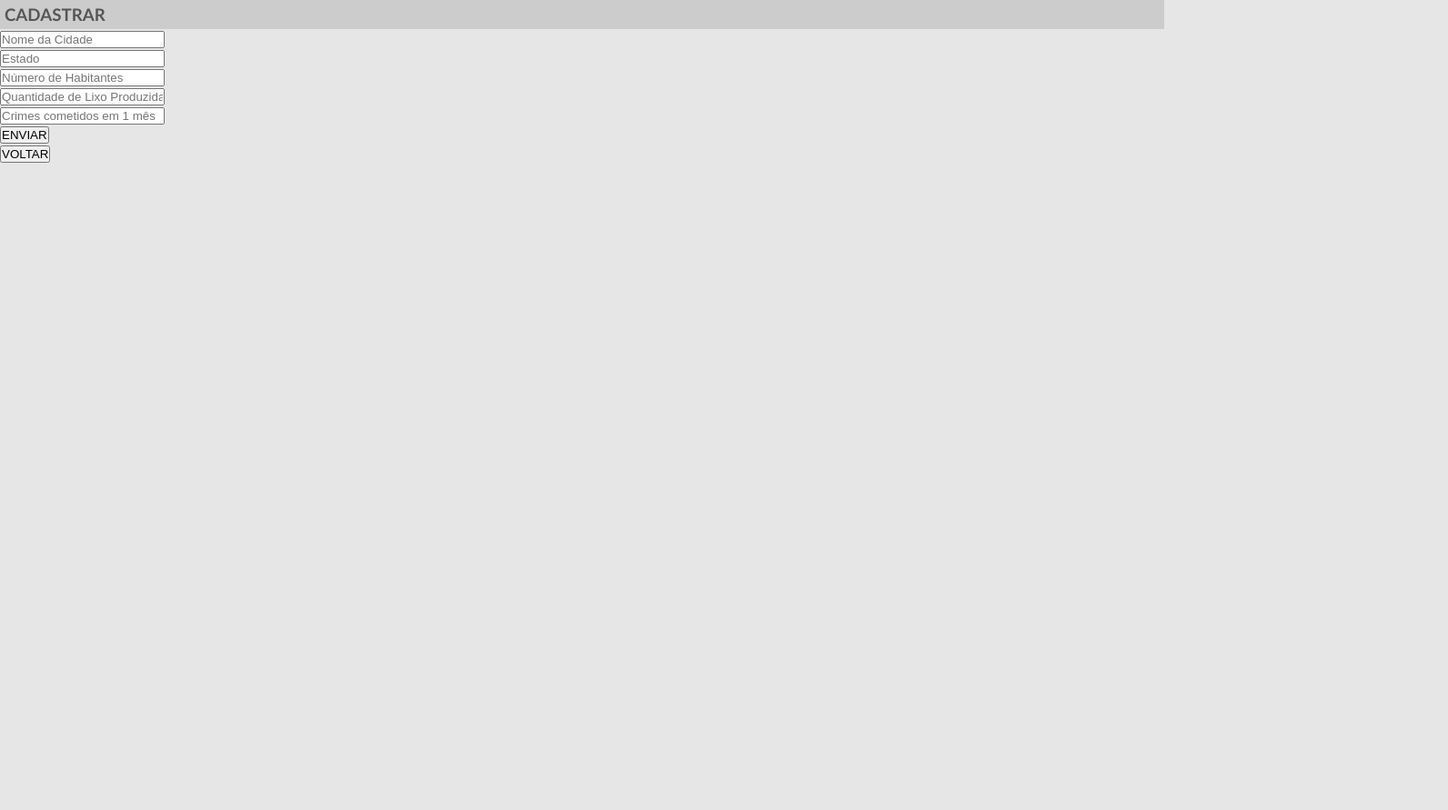
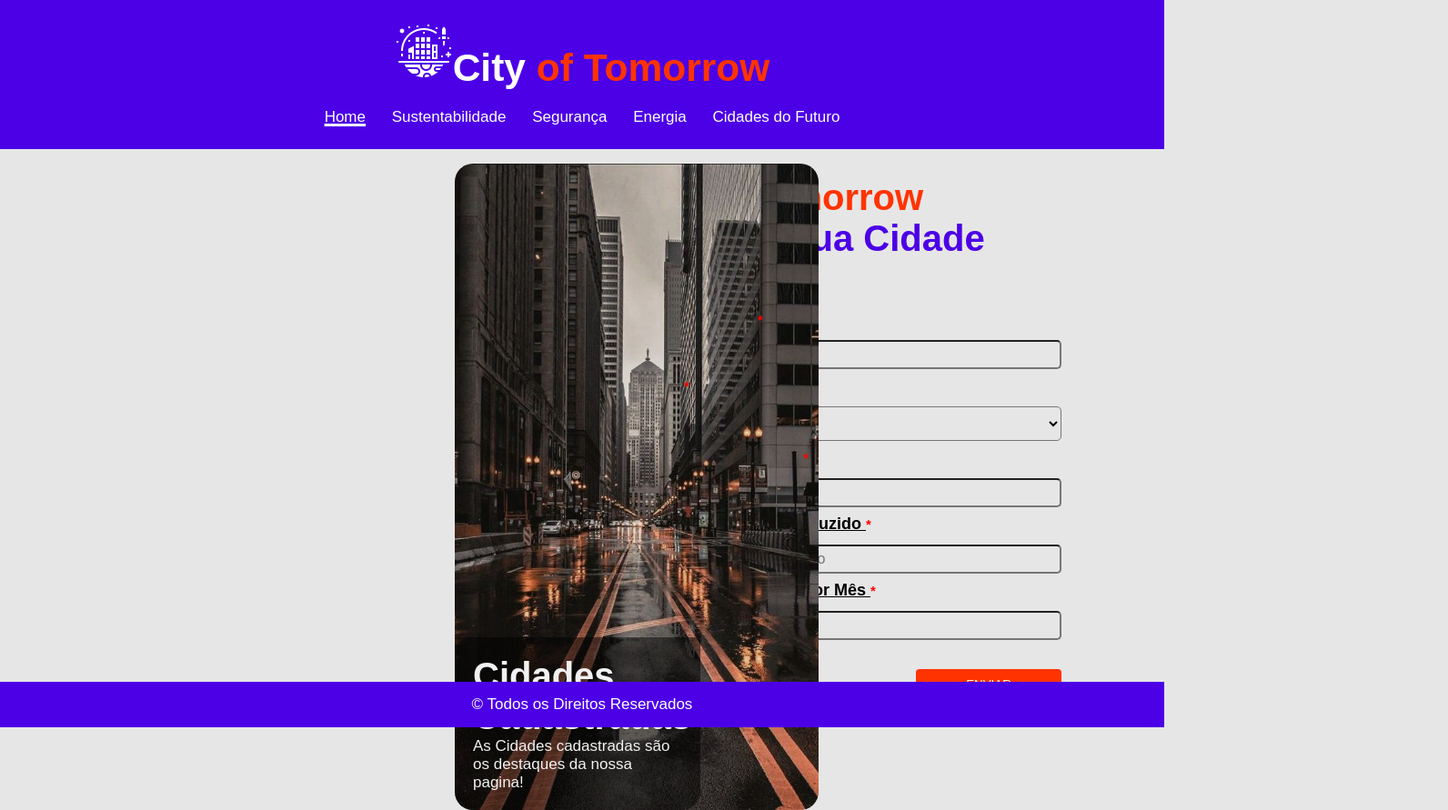
Before and after one commit to CaahCamargo/ODS11_Projeto_PHP, a plain HTML site: page formulario.html in a window 1280 px wide. Shown: the whole page at 91% size, 1592 px wide, since content can reach past the window. Before the commit the page ends 800 px from the top, so only its background shows below. Drawn offline with Linux system fonts and the light colour scheme.

Commit message:
ajustes formulario

```diff
--- /dev/null
+++ b/css/formulario.css
@@ -0,0 +1,187 @@
+.forms-div {
+    margin-top: 0.5rem;
+    display: grid;
+    place-content: center;
+}
+
+.formGrid{
+    display: grid;
+    grid-template-columns: repeat(2, 1fr);
+}
+
+.formGridValores{
+    display: grid;
+    grid-template-columns: repeat(3, 1fr);
+}
+
+.label-form {
+    font-weight: bold;
+    font-size: 18px;
+    margin-bottom: 12px;
+    text-decoration: underline;
+}
+
+.selectInput{
+    background: transparent;
+    width: 30rem;
+    height: 2.4rem;
+    border-radius: 5px;
+}
+
+.input-form {
+    background-color: transparent !important;
+    height: 2rem;
+    border-radius: 5px;
+    padding-left: 0.2rem;
+    width: 30rem;
+}
+
+
+.input-form::placeholder {
+  font-size: 16px;
+}
+
+
+.tooltip {
+    position: relative;
+    display: inline-block;
+    color: red;
+    margin-bottom: 0;
+}
+
+.tooltip .tooltiptext {
+    visibility: hidden;
+    width: 120px;
+    background-color: #555;
+    color: #fff;
+    text-align: center;
+    border-radius: 6px;
+    padding: 5px 0;
+    position: absolute;
+    z-index: 1;
+    bottom: 125%;
+    left: 50%;
+    margin-left: -60px;
+    opacity: 0;
+    transition: opacity 0.3s;
+    line-height: 18px;
+}
+
+.tooltip .tooltiptext::after {
+    content: "";
+    position: absolute;
+    top: 100%;
+    left: 50%;
+    margin-left: -5px;
+    border-width: 5px;
+    border-style: solid;
+    border-color: #555 transparent transparent transparent;
+}
+
+.tooltip:hover .tooltiptext {
+    visibility: visible;
+    opacity: 1;
+}
+
+#btn-voltar{
+    margin-top: 2rem;
+    margin-left: 1.5rem;
+    width: 10rem;
+    height: 2rem;
+    border-radius: 4px;
+    color: #fff;
+    background: #4c00e6;
+    border: #4c00e6;
+    margin-bottom: 5rem;
+}
+
+#btn-enviar{
+    margin-top: 2rem;
+    float: right;
+    width: 10rem;
+    height: 2rem;
+    border-radius: 4px;
+    color: #fff;
+    background: #ff3300;
+    border: #ff3300;
+}
+
+#imgHero{
+    /* width: 100%; */
+    /* margin-left: auto;
+    display: flex;
+    margin-right: auto;
+    border-radius: 20px;
+    margin-top: 1rem; */
+
+    width: 400px;
+    display: flex;
+    border-radius: 20px;
+    margin-top: 1rem;
+    margin-left: 20rem;
+}
+
+#cadastroCidade{
+    font-size: 40px;
+    font-weight: bold;
+}
+
+* {
+    box-sizing: border-box;
+  }
+
+  body {
+    font-family: Arial;
+    font-size: 17px;
+  }
+
+  .containerIMG {
+    position: relative;
+    width: 50%;
+    margin-left: auto;
+    margin-right: auto;
+  }
+
+  .container img {vertical-align: middle;}
+
+  .container .content {
+    /* position: absolute;
+    bottom: 0;
+    background: rgb(0, 0, 0);
+    background: rgba(0, 0, 0, 0.5);
+    color: #f1f1f1;
+    width: 100%;
+    padding: 20px;
+    border-radius: 0 0 20px 20px; */
+    position: absolute;
+    bottom: 0;
+    background: rgb(0, 0, 0);
+    background: rgba(0, 0, 0, 0.5);
+    color: #f1f1f1;
+    width: 75%;
+    margin-left: 20rem;
+    padding: 20px;
+    border-radius: 0 0 20px 20px;
+  }
+
+  #cadastrarCidades{
+    display: grid;
+    grid-template-columns: repeat(2, 1fr);
+
+  }
+
+.contactForm{
+    float: left;
+    margin-top: 3rem;
+  }
+
+#titleForm{
+    font-size: 40px;
+    font-weight: bold;
+    color: #4c00e6;
+    margin-top: 1rem;
+}
+
+#titleForm span{
+    color: #ff3300;
+}
--- a/css/style.css
+++ b/css/style.css
@@ -41,11 +41,6 @@ a:hover{
     padding: 8px 12px;
 }
 
-#cabecalho a:hover{
-    color: #f7b600;
-    background: #ffffff;
-}
-
 #cabecalho{
     background-color: #4c00e6;
     padding: 15px;
@@ -84,6 +79,9 @@ a:hover{
     text-align: center;
     padding: 15px;
     color: #ffffff;
+    width: 100%;
+    position: fixed;
+    bottom: 0;
 }
 
 .branco{
--- a/formulario.html
+++ b/formulario.html
@@ -1,69 +1,138 @@
-<!doctype html>
-<html lang="pt-br">
+<!DOCTYPE html>
+<html lang="en">
 
 <head>
-	<title>Fomulário de Cadastro</title>
-	<meta charset="utf-8">
-	<meta name="viewport" content="width=device-width, initial-scale=1, shrink-to-fit=no">
-	<link rel="stylesheet" href="css/style3.css">
-	<link rel="stylesheet" href="css/style2.css">
-	<link rel="stylesheet" href="css/style.css">
+    <meta charset="UTF-8">
+    <meta http-equiv="X-UA-Compatible" content="IE=edge">
+    <meta name="viewport" content="width=device-width, initial-scale=1.0">
+    <title>City of Tomorrow - Cadastrar Cidade</title>
+    <link rel="shortcut icon" type="imagex/png" href="./images/city.png">
+    <link rel="stylesheet" href="css/style.css" type="text/css">
+    <link rel="stylesheet" href="css/slideshow.css" type="text/css">
+    <link rel="stylesheet" href="css/formulario.css" type="text/css">
+    <link rel="stylesheet" href="css/footer.css" type="text/css">
+
 </head>
 
 <body>
-	<section class="ftco-section">
-		<div class="container">
-			<div class="row justify-content-center">
-				<div class="col-lg-10 col-md-12">
-					<div class="wrapper">
-						<div class="row justify-content-center">
-							<div class="col-lg-8">
-								<div class="contact-wrap">
-									<h3 class="mb-4 text-center">CADASTRAR</h3>
-									<form class="contactForm" method="POST" action="php/Main.php">
-										<div class="row">
-											<div class="col-md-12">
-												<div class="form-group">
-													<input type="text" class="form-control" name="nome" id="nome"
-														placeholder="Nome da Cidade">
+    <div id="cabecalho">
+        <div id="area-logo">
+            <h1><span class="branco"><img src="./images/city.png" alt="">City</span> of Tomorrow</h1>
+        </div>
+        <div id="area-menu">
+            <a href="index.html" id="active">Home</a>
+            <a href="#">Sustentabilidade</a>
+            <a href="#">Segurança</a>
+            <a href="#">Energia</a>
+            <a href="#">Cidades do Futuro</a>
         </div>
     </div>
-											<div class="col-md-12">
-												<div class="form-group">
-													<input type="text" class="form-control" name="estado" id="estado"
-														placeholder="Estado">
+    <div class="container" id="cadastrarCidades">
+    <div class="containerIMG">
+        <img src="/images/cidade.jpg" alt="Cidade" id="imgHero">
+        <div class="content">
+          <p id="cadastroCidade">Cidades Cadastradas</p>
+          <p>As Cidades cadastradas são os destaques da nossa pagina!</p>
         </div>
     </div>
-											<div class="col-md-12">
-												<div class="form-group">
-													<input type="text" class="form-control" name="habitantes"
-														id="habitantes" placeholder="Número de Habitantes">
+
+    <div id="containerPrincipal" style="margin-left: -3rem">
+        <p id="titleForm"><span>City of Tomorrow</span> <br> Cadastre sua Cidade</p>
+        <form class="contactForm" method="POST" action="php/Main.php">
+            <!-- <div class="row"> -->
+
+                <!--  -->
+                <!-- <div class="formGrid"> -->
+                    <div class="forms-div">
+                        <label class="label-form">
+                            Nome da Cidade
+                            <h5 class="tooltip">
+                                *<span class="tooltiptext">Esse campo é obrigatorio</span>
+                            </h5>
+                        </label>
+                        <input type="text" class="input-form" name="nome" id="nome" placeholder="Nome da Cidade"
+                            required />
+                    </div>
+                    <div class="forms-div">
+                        <label class="label-form">Estado
+                            <h5 class="tooltip">
+                                *<span class="tooltiptext">Esse campo é obrigatorio</span>
+                            </h5>
+                        </label>
+                        <select name="estado" id="estado" placeholder="Estado" required class="selectInput">
+                            <option value=""></option>
+                            <option value="AC">AC</option>
+                            <option value="AL">AL</option>
+                            <option value="AP">AP</option>
+                            <option value="AM">AM</option>
+                            <option value="BA">BA</option>
+                            <option value="CE">CE</option>
+                            <option value="DF">DF</option>
+                            <option value="ES">ES</option>
+                            <option value="GO">GO</option>
+                            <option value="MA">MA</option>
+                            <option value="MT">MT</option>
+                            <option value="MS">MS</option>
+                            <option value="MG">MG</option>
+                            <option value="PA">PA</option>
+                            <option value="PB">PB</option>
+                            <option value="PR">PR</option>
+                            <option value="PE">PE</option>
+                            <option value="PI">PI</option>
+                            <option value="RJ">RJ</option>
+                            <option value="RN">RN</option>
+                            <option value="RS">RS</option>
+                            <option value="RO">RO</option>
+                            <option value="RR">RR</option>
+                            <option value="SC">SC</option>
+                            <option value="SP">SP</option>
+                            <option value="SE">SE</option>
+                            <option value="TO">TO</option>
+
+                        </select>
+                    </div>
+                <!-- </div> -->
+                <!-- <div class="formGridValores"> -->
+                    <div class="forms-div">
+                        <label class="label-form">
+                            Numero de Habitantes
+                            <h5 class="tooltip">
+                                *<span class="tooltiptext">Esse campo é obrigatorio</span>
+                            </h5>
+                        </label>
+                        <input type="number" class="input-form" name="habitantes" id="habitantes"
+                            placeholder="Nº de Habitantes" required />
+                    </div>
+                    <div class="forms-div">
+                        <label class="label-form">
+                            Quantidade de Lixo Produzido
+                            <h5 class="tooltip">
+                                *<span class="tooltiptext">Esse campo é obrigatorio</span>
+                            </h5>
+                        </label>
+                        <input type="number" class="input-form" name="producaoLixo" id="producaoLixo"
+                            placeholder="Quantidade de Lixo Produzido" required />
+                    </div>
+                    <div class="forms-div">
+                        <label class="label-form">
+                            Quantidade de Crimes por Mês
+                            <h5 class="tooltip">
+                                *<span class="tooltiptext">Esse campo é obrigatorio</span>
+                            </h5>
+                        </label>
+                        <input type="number" class="input-form" name="criminalidade" id="criminalidade"
+                            placeholder="Crimes Cometidos por Mês" required />
+                    </div>
+                <!-- </div> -->
+                <input type="submit" value="ENVIAR" class="btn btn-primary" id="btn-enviar">
+            <!-- </div> -->
+        </form>
+        <!-- <a href="index.html"><button class="btn btn-primary" id="btn-voltar">VOLTAR</button></a> -->
     </div>
 </div>
-											<div class="col-md-12">
-												<div class="form-group">
-													<input type="text" class="form-control" name="producaoLixo"
-														id="producaoLixo" placeholder="Quantidade de Lixo Produzida">
+    <div id="rodape">
+        &copy Todos os Direitos Reservados
     </div>
-											</div>
-											<div class="col-md-12">
-												<div class="form-group">
-													<input type="text" class="form-control" name="criminalidade"
-														id="criminalidade" placeholder="Crimes cometidos em 1 mês">
-												</div>
-											</div>
-										</div>
-										<input type="submit" value="ENVIAR" class="btn btn-primary">
-									</form>
-									<a href="index.html"><button class="btn btn-primary">VOLTAR</button></a>
-								</div>
-							</div>
-						</div>
-					</div>
-				</div>
-			</div>
-		</div>
-	</section>
 </body>
 
 </html>
```
Also changed, not shown: formulario-old.html (added, +69 -0 lines), index.html (+0 -1 lines), images/cidade.jpg (added). Lines whose indentation alone changed are shown as unchanged.
